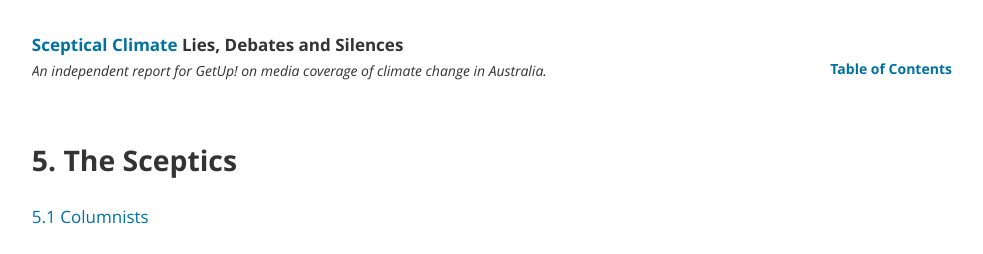
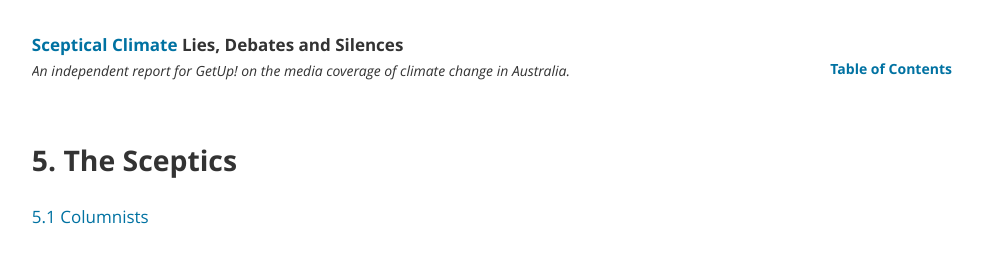
Before and after one commit to investigate/sceptical-climate, a Jekyll site: the page built from part-3/05-the-sceptics.html, in a window 1280 px wide. Shown: the top 254 px of the page, without its empty margins (143-1126 px from the left). Built offline with Jekyll 4.4.1, drawn with Linux system fonts in a browser that asks for light colours; nearby versions of some CDN libraries; Markdown is read by kramdown in place of the engine named in the settings.

Commit message:
Improve description wording slightly

```diff
--- a/_config.yml
+++ b/_config.yml
@@ -9,4 +9,4 @@ title: Sceptical Climate
 twitter: "@UTSACIJ"
 baseurl: "/sceptical-climate/"
 part-3:
-  description: An independent report for GetUp! on media coverage of climate change in Australia.
+  description: An independent report for GetUp! on the media coverage of climate change in Australia.
```
